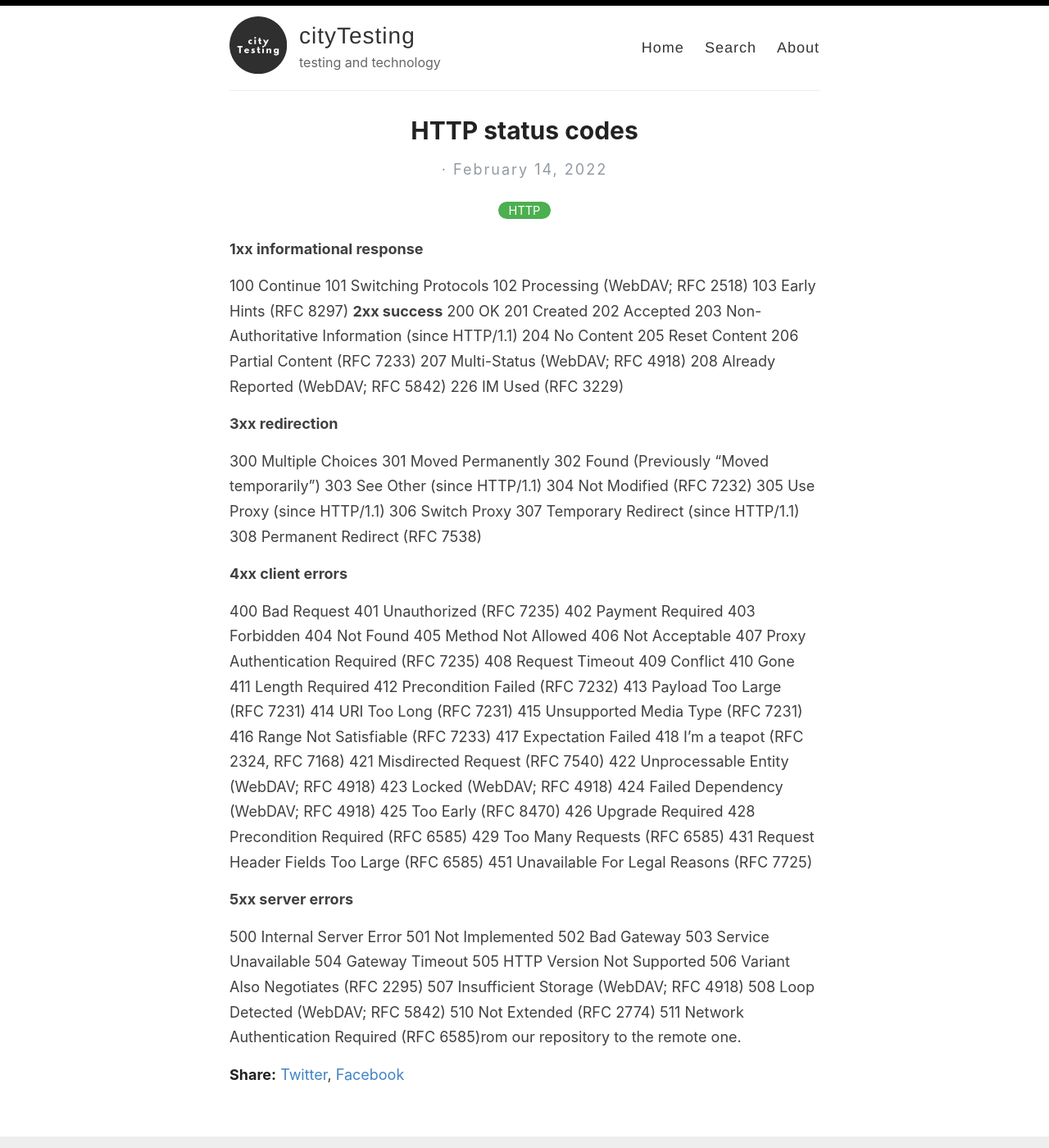
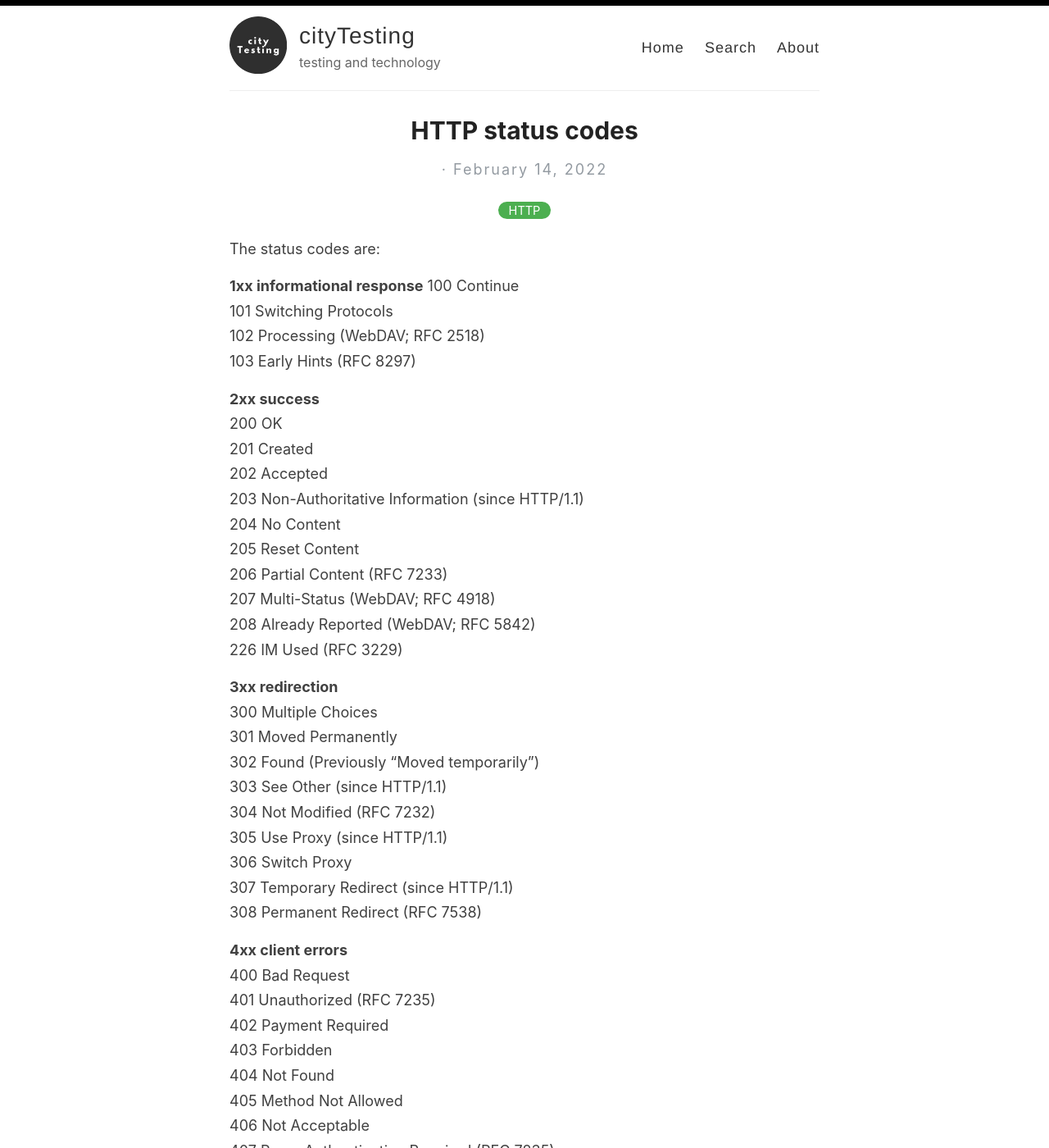
Before and after one commit to cityTesting/citytesting.github.io, a Jekyll site: the page built from _posts/2022-02-14-http-status-codes.md, in a window 1280 px wide and 1400 px high. Shown: the whole window at 82% size. Built offline with Jekyll 4.4.1, drawn with Linux system fonts in a browser that asks for light colours; some of the changed text lies outside the part shown.

Commit message:
Update 2022-02-14-http-status-codes.md

```diff
--- a/_posts/2022-02-14-http-status-codes.md
+++ b/_posts/2022-02-14-http-status-codes.md
@@ -3,12 +3,15 @@ layout: post
 title: HTTP status codes
 categories: [HTTP]
 ---
+
+The status codes are:
+
 **1xx informational response**
-
 100 Continue
 101 Switching Protocols
 102 Processing (WebDAV; RFC 2518)
 103 Early Hints (RFC 8297)
+
 **2xx success**
 200 OK
 201 Created
@@ -23,7 +26,6 @@ categories: [HTTP]
 
 
 **3xx redirection**
-
 300 Multiple Choices
 301 Moved Permanently
 302 Found (Previously "Moved temporarily")
@@ -36,7 +38,6 @@ categories: [HTTP]
 
 
 **4xx client errors**
-
 400 Bad Request
 401 Unauthorized (RFC 7235)
 402 Payment Required
@@ -67,9 +68,7 @@ categories: [HTTP]
 431 Request Header Fields Too Large (RFC 6585)
 451 Unavailable For Legal Reasons (RFC 7725)
 
-
 **5xx server errors**
-
 500 Internal Server Error
 501 Not Implemented
 502 Bad Gateway
@@ -80,4 +79,4 @@ categories: [HTTP]
 507 Insufficient Storage (WebDAV; RFC 4918)
 508 Loop Detected (WebDAV; RFC 5842)
 510 Not Extended (RFC 2774)
-511 Network Authentication Required (RFC 6585)rom our repository to the remote one.
+511 Network Authentication Required (RFC 6585)
```
